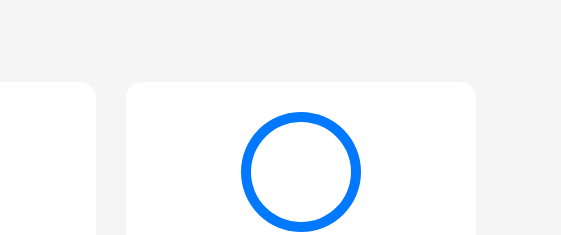
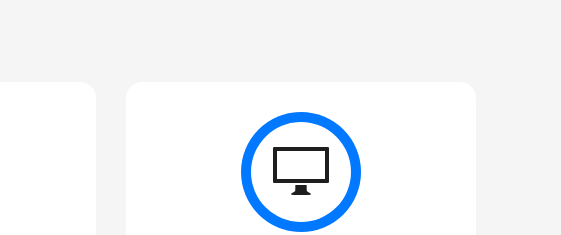
Before and after one commit to codersantoshadhikari/santoshadhikarywebsite, a plain HTML site: page index.html in a window 1280 px wide. Shown: the part 1761-1996 px from the top of the page, 719-1280 px from the left. Drawn offline with Linux system fonts and the light colour scheme; files whose address does not match are found by name.

Commit message:
logo add

```diff
--- a/index.html
+++ b/index.html
@@ -209,7 +209,7 @@
         <div class="col-md-4">
           <div class="service-box">
             <div class="service-ico">
-              <span class="ico-circle"><i class="ion-camara"></i></span>
+              <span class="ico-circle"><i class="ion-monitor"></i></span>
             </div>
             <div class="service-content">
               <h2 class="s-title">Web Development</h2>
```
